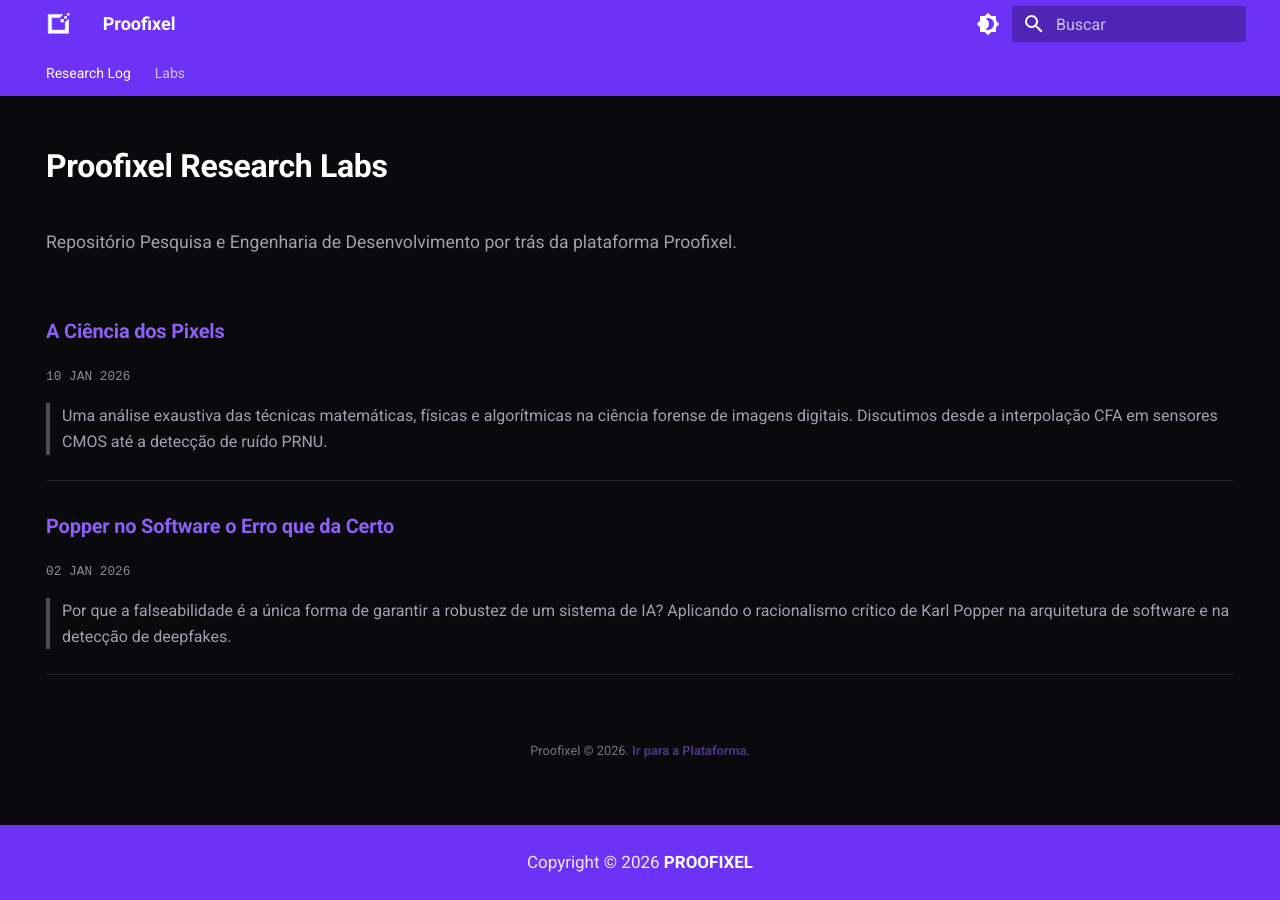
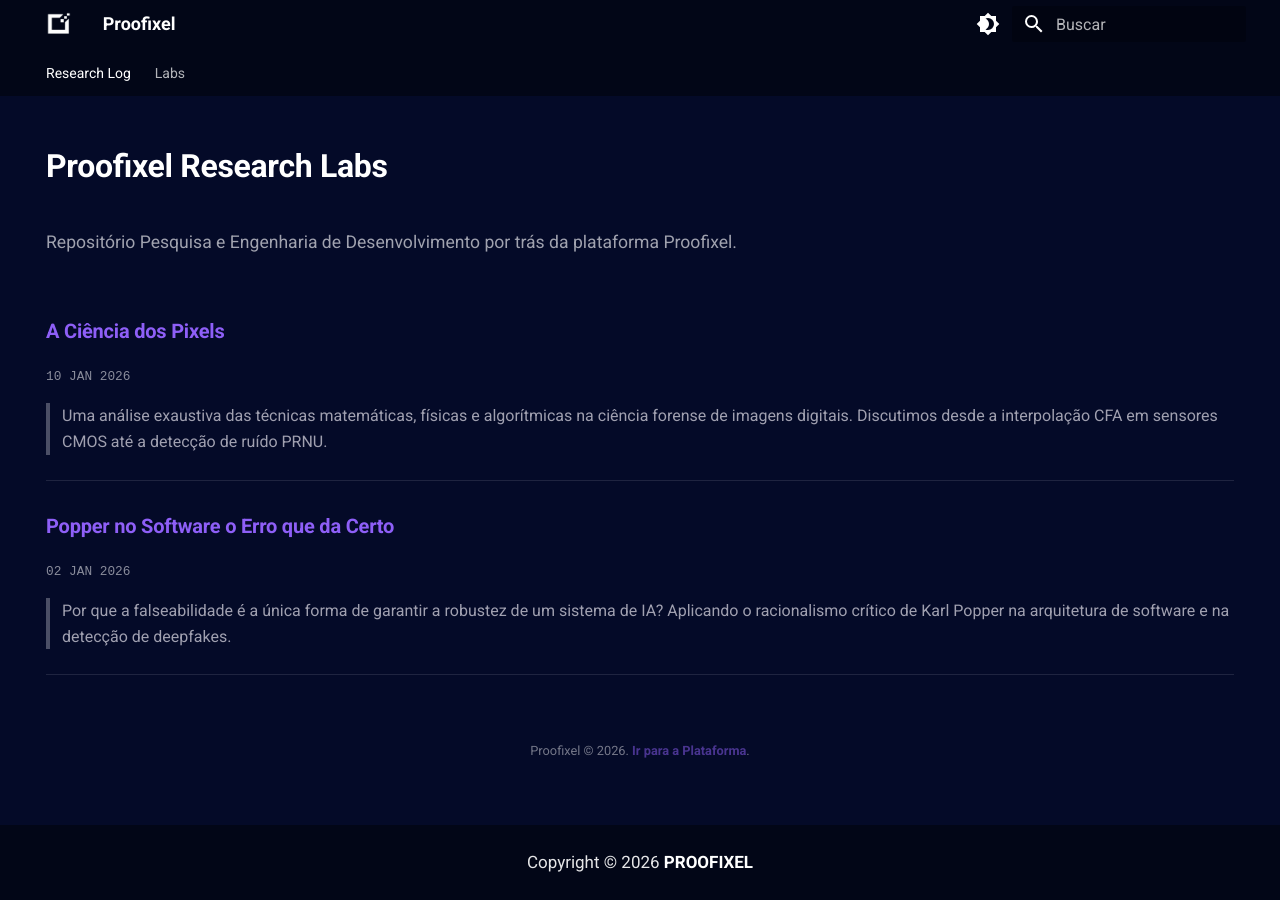
Before and after one commit to Proofixel/proofixel-blog, an MkDocs documentation site: the page built from docs/index.md, in a window 1280 px wide. Built offline with MkDocs 1.6.1 and Material for MkDocs 9.7.7, drawn with Linux system fonts in a browser that asks for light colours.

Commit message:
ajust colors

```diff
--- a/docs/stylesheets/extra.css
+++ b/docs/stylesheets/extra.css
@@ -2,11 +2,11 @@
    1. VISUAL GERAL E CORES PROOFIXEL
    ========================================================================== */
 [data-md-color-scheme="slate"] {
-  --md-default-bg-color: #0a0a0c !important;
+  --md-default-bg-color: #040a28 !important;
   --md-default-fg-color: #E3E3E8 !important;
-  --md-primary-fg-color: #6C32F5;
+  --md-primary-fg-color: #020617;
   --md-accent-fg-color:  #00E5FF;
-  --md-header-bg-color:  #6C32F5;
+  --md-header-bg-color:  #8E5FF7;
 }
 
 /* ==========================================================================
@@ -48,16 +48,16 @@
 .md-typeset blockquote { border-left: 2px solid #333; color: #a0a0b0; padding-left: 1rem; }
 
 /* ==========================================================================
-   4. RODAPÉ (O TRUQUE DE MÁGICA)
+   4. RODAPÉ
    ========================================================================== */
 
 /* Pinta o fundo de Roxo Proofixel */
 footer, .md-footer, .md-footer__inner, .md-footer-meta {
-    background-color: #6C32F5 !important;
+    background-color: #020617!important;
     color: white !important;
 }
 
-/* O TRUQUE: Define tamanho ZERO para tudo na linha de copyright */
+/* Define tamanho ZERO para tudo na linha de copyright */
 /* Isso faz o texto "Made with..." sumir porque ele fica com 0px de altura */
 .md-copyright {
     font-size: 0 !important;
```
